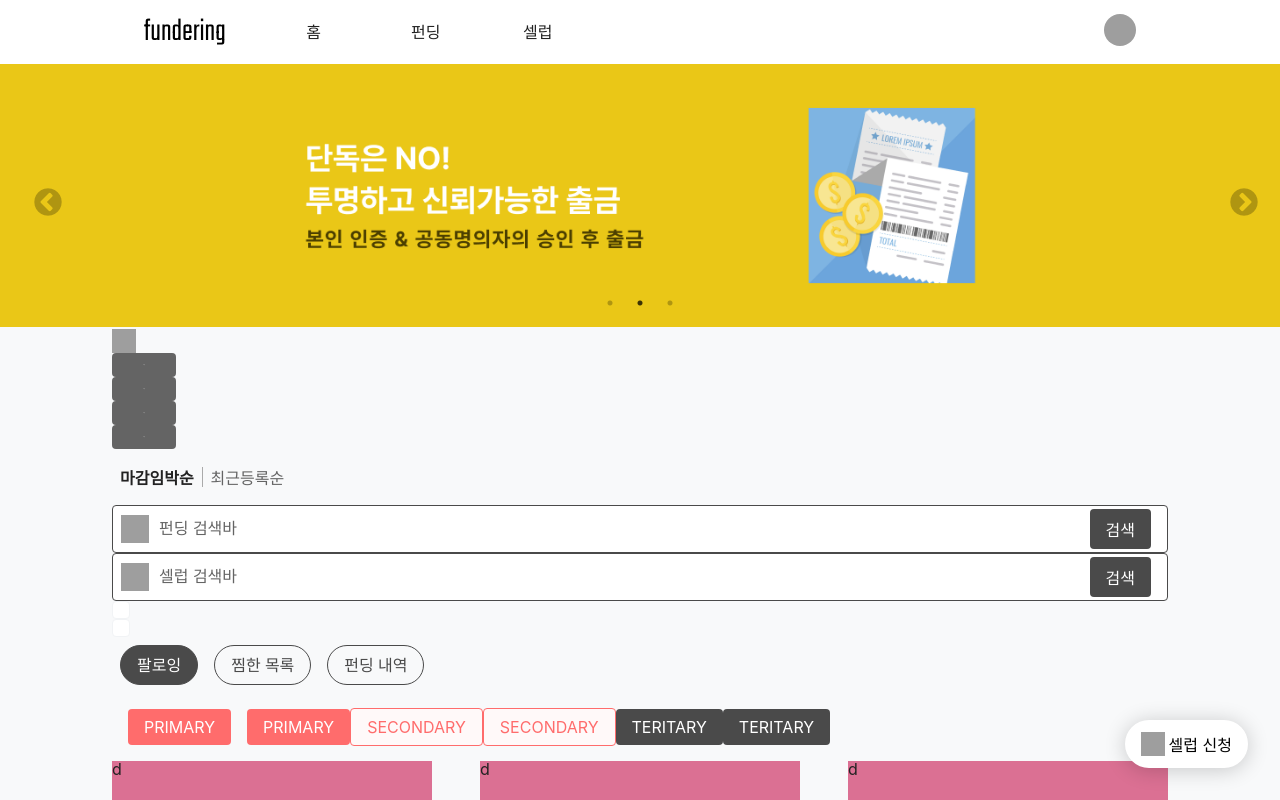
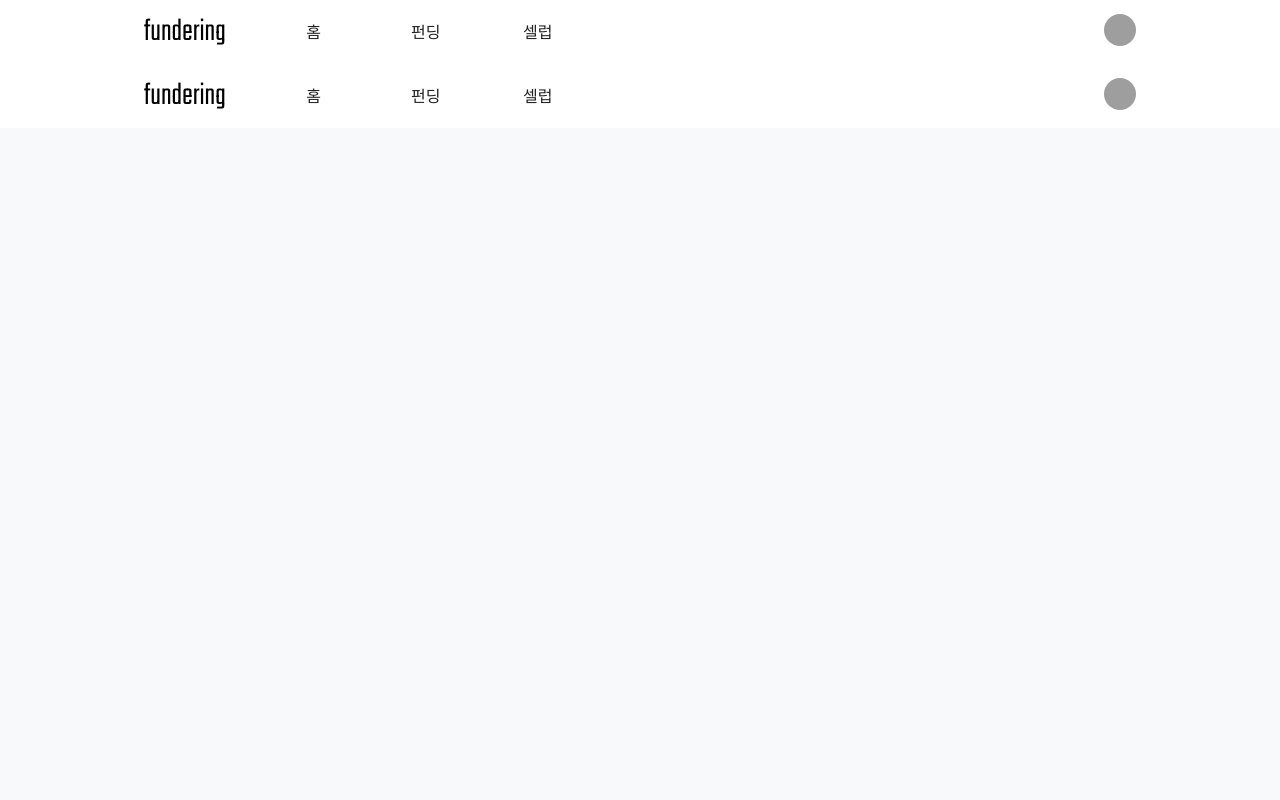
Before and after one commit to Step3-kakao-tech-campus/Team13_FE, a React (Vite) app in the folder src/: page /my-account in a window 1280 px wide. Shown: the top 800 px of the page. Built offline with nearby package versions, Linux system fonts and the light colour scheme; grey boxes are pictures that could not be loaded; a web font is replaced by a local one.

Commit message:
feat: 내 계정 페이지 생성

```diff
--- /dev/null
+++ b/src/src/pages/MyAccount.page.jsx
@@ -0,0 +1,7 @@
+import Layout from "@/components/common/template/Layout.jsx";
+
+function MyAccountPage() {
+  return <Layout></Layout>;
+}
+
+export default MyAccountPage;
--- a/src/src/router.jsx
+++ b/src/src/router.jsx
@@ -5,6 +5,7 @@ import Test from "@/pages/Test.jsx";
 import Layout from "@/components/common/template/Layout.jsx";
 import FundListPage from "@/pages/FundList.page.jsx";
 import LoginPage from "@/pages/LoginPage.jsx";
+import MyAccountPage from "@/pages/MyAccount.page.jsx";
 
 const router = createBrowserRouter([
   {
@@ -39,7 +40,7 @@ const router = createBrowserRouter([
       },
       {
         path: routes.myAccount,
-        element: <Test />,
+        element: <MyAccountPage />,
       },
       {
         path: routes.signIn,
```
